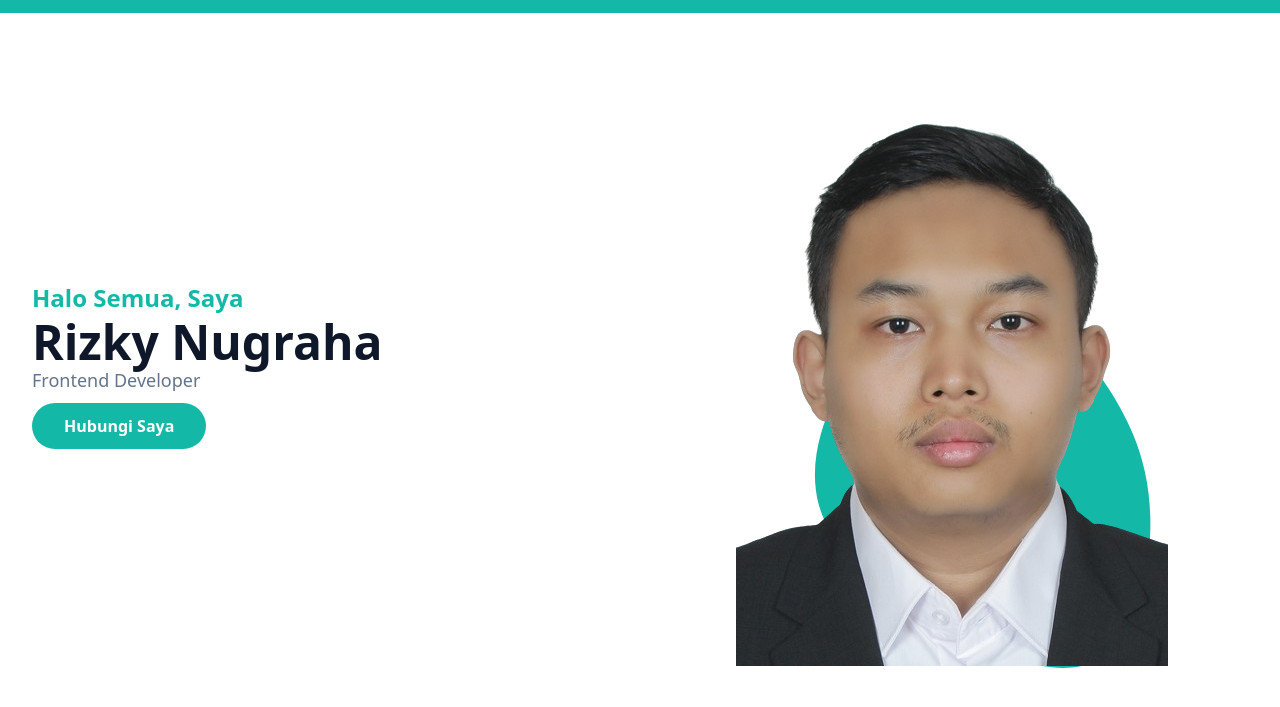
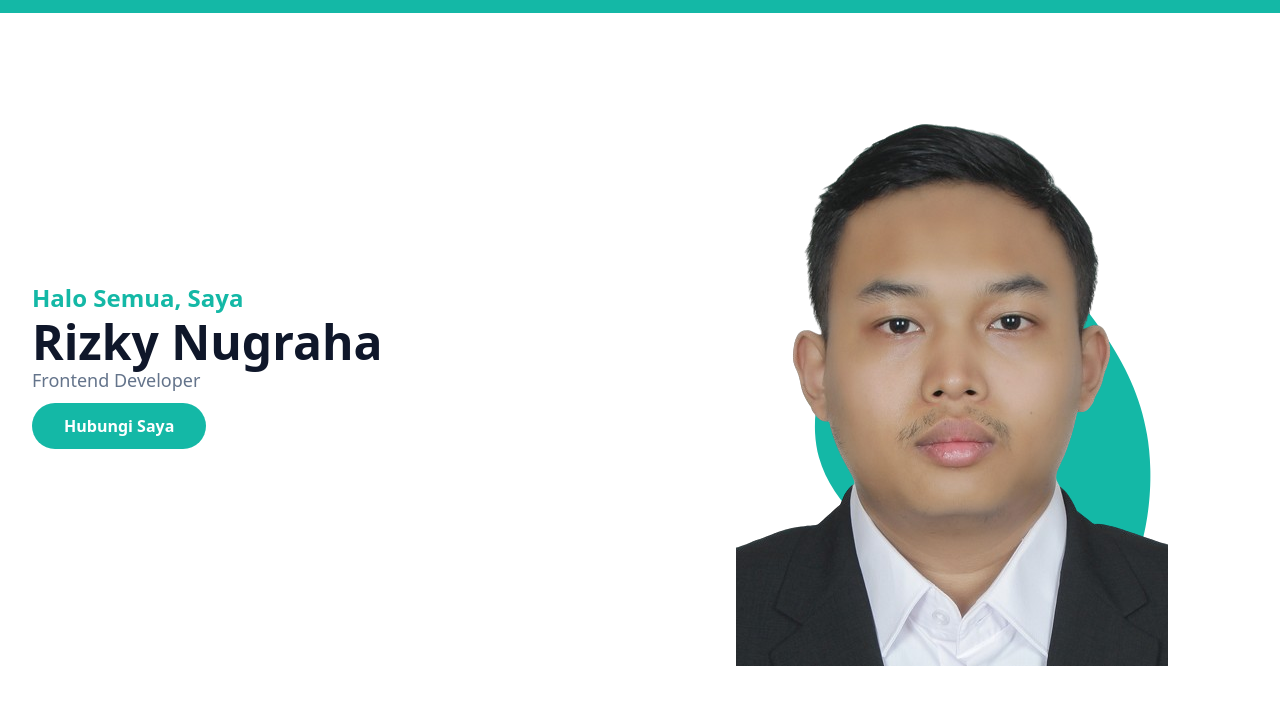
Before and after one commit to rizkyyynp/Portfolio-Rizky, a website: page src/index.html in a window 1280 px wide. Shown: the part 75-782 px from the top of the page. Drawn offline with Linux system fonts and the light colour scheme.

Commit message:
Change Style for index.html

```diff
--- a/src/index.html
+++ b/src/index.html
@@ -38,7 +38,7 @@
                     <div class="relative mt-10 lg:mt-9 lg:right-0">
                         <img src="./img/photo-2.png" alt="Rizky Nugraha"
                         class="max-w-full mx-auto" />
-                        <span class="absolute bottom-0 left-1/4 -z-10 -tranlate-1/2 md:scale-125">
+                        <span class="absolute bottom-12 left-1/4 -z-10 -tranlate-1/2 md:scale-125">
                             <svg width="400" height="400" viewBox="0 0 200 200" xmlns="http://www.w3.org/2000/svg">
                                 <path fill="#14B8A6" d="M36.2,-30.9C46.1,-16.4,52.7,-1.4,53.2,18.5C53.7,38.4,48.1,63.2,33.5,70.8C18.9,78.3,-4.7,68.5,-25,56.8C-45.4,45.2,-62.5,31.7,-67.3,14.3C-72.1,-3,-64.6,-24.3,-51.3,-39.5C-38,-54.8,-19,-64.1,-2.9,-61.8C13.1,-59.5,26.3,-45.4,36.2,-30.9Z" transform="translate(100 100) scale(1.1)" />
                             </svg>
```
Also changed, not shown: src/css/output.css.
